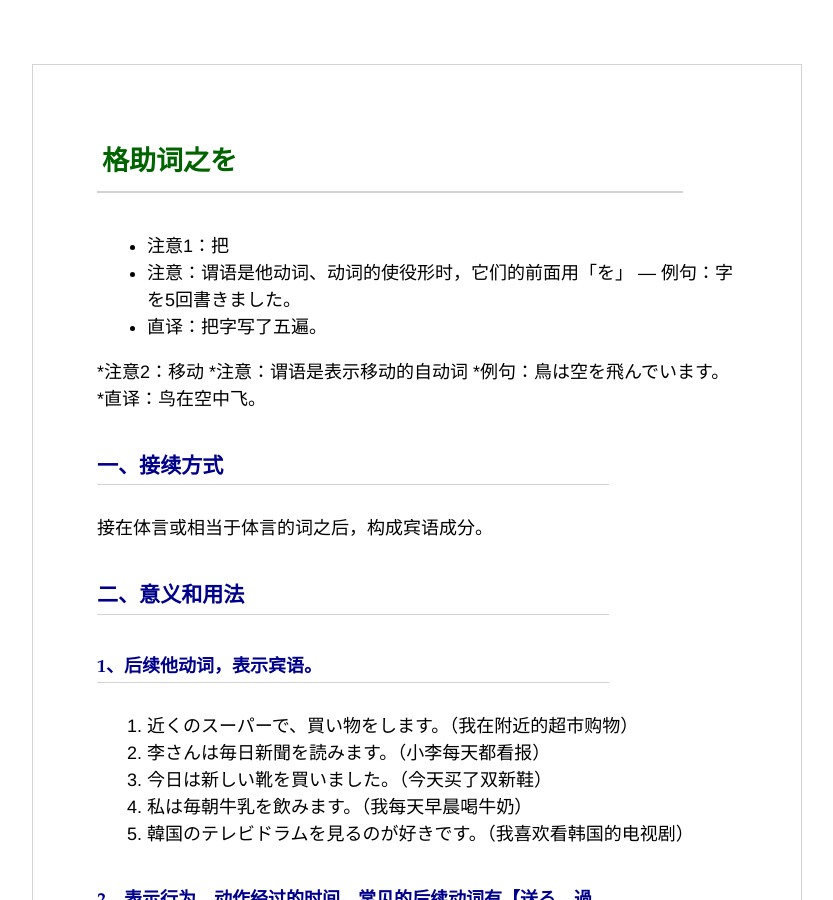
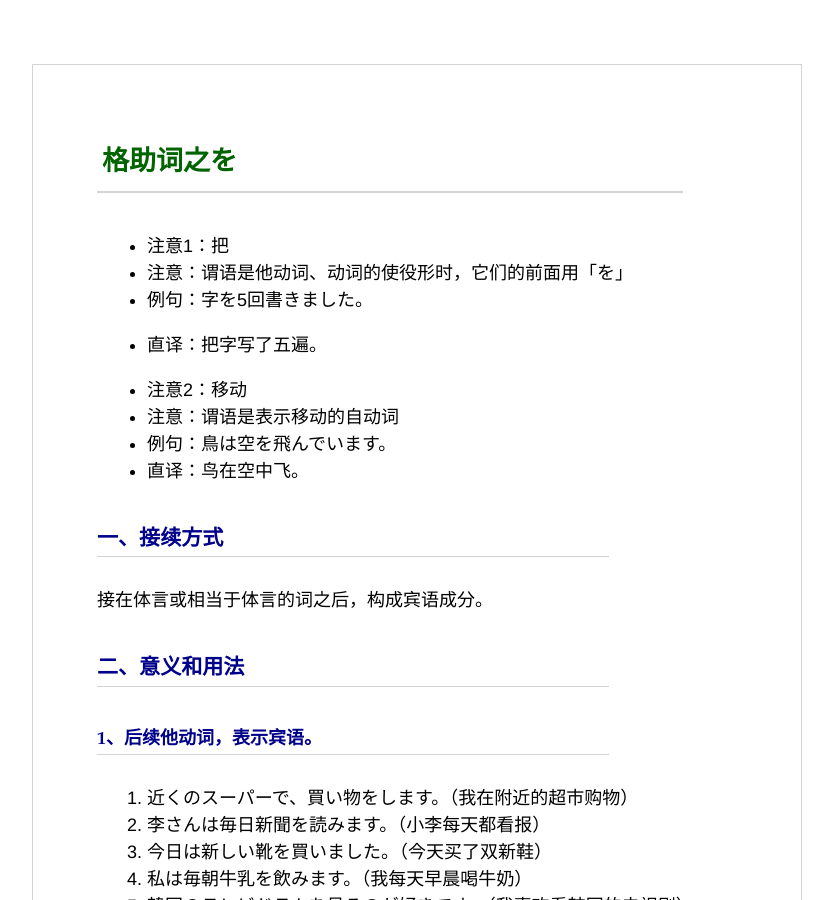
Before and after one commit to siqingmu/siqingmu.github.io, a Jekyll site: the page built from _posts/2019-05-11-auxiliary-word.md, in a window 1280 px wide and 900 px high. Shown: the whole window, without its empty margins (224-1057 px from the left). Built offline with Jekyll 4.4.1, drawn with Linux system fonts in a browser that asks for light colours.

Commit message:
modify-style

```diff
--- a/_posts/2019-05-11-auxiliary-word.md
+++ b/_posts/2019-05-11-auxiliary-word.md
@@ -5,13 +5,13 @@ title: 格助词之を
 
 - 注意1：把
 - 注意：谓语是他动词、动词的使役形时，它们的前面用「を」
-— 例句：字を5回書きました。
+- 例句：字を5回書きました。
 - 直译：把字写了五遍。
 
-*注意2：移动
-*注意：谓语是表示移动的自动词
-*例句：鳥は空を飛んでいます。
-*直译：鸟在空中飞。
+- 注意2：移动
+- 注意：谓语是表示移动的自动词
+- 例句：鳥は空を飛んでいます。
+- 直译：鸟在空中飞。
 
 ### 一、接续方式
 
```
Also changed, not shown: 1 other file.
